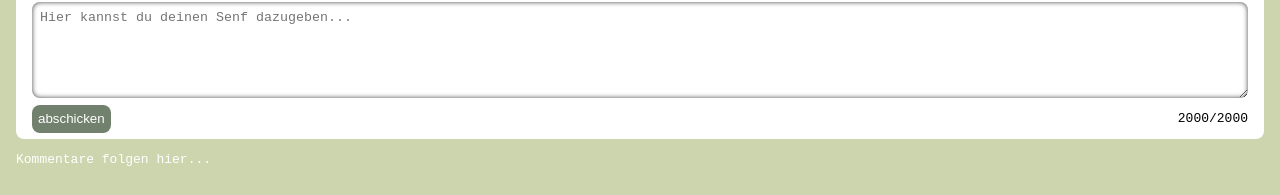
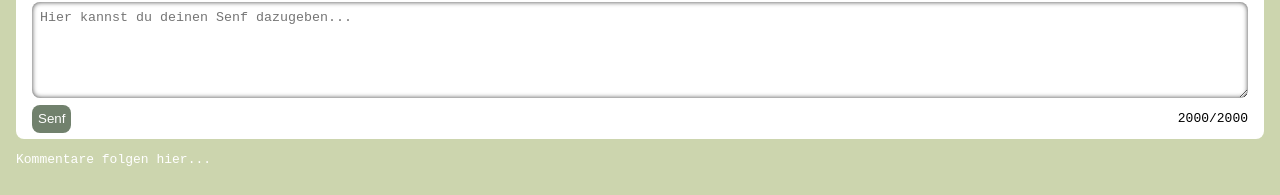
Before and after one commit to coding-bootcamps-eu/final-project-2024-05-threadhub, a Vue app: page /post in a window 1280 px wide. Both pictures are taken after a click on the button "Senf dazugeben". Shown: the part 438-633 px from the top of the page. Built offline with nearby package versions, Linux system fonts and the light colour scheme; no server answers.

Commit message:
add Button

```diff
--- a/src/components/InteraktionPostView.vue
+++ b/src/components/InteraktionPostView.vue
@@ -23,7 +23,7 @@
       placeholder="Hier kannst du deinen Senf dazugeben..."
     /><label for="comment-input"></label>
     <div class="button-section">
-      <button type="submit">abschicken</button>
+      <button type="submit">Senf</button>
       <p>{{ maxCharLength() }}/{{ charLength }}</p>
     </div>
   </form>
```
